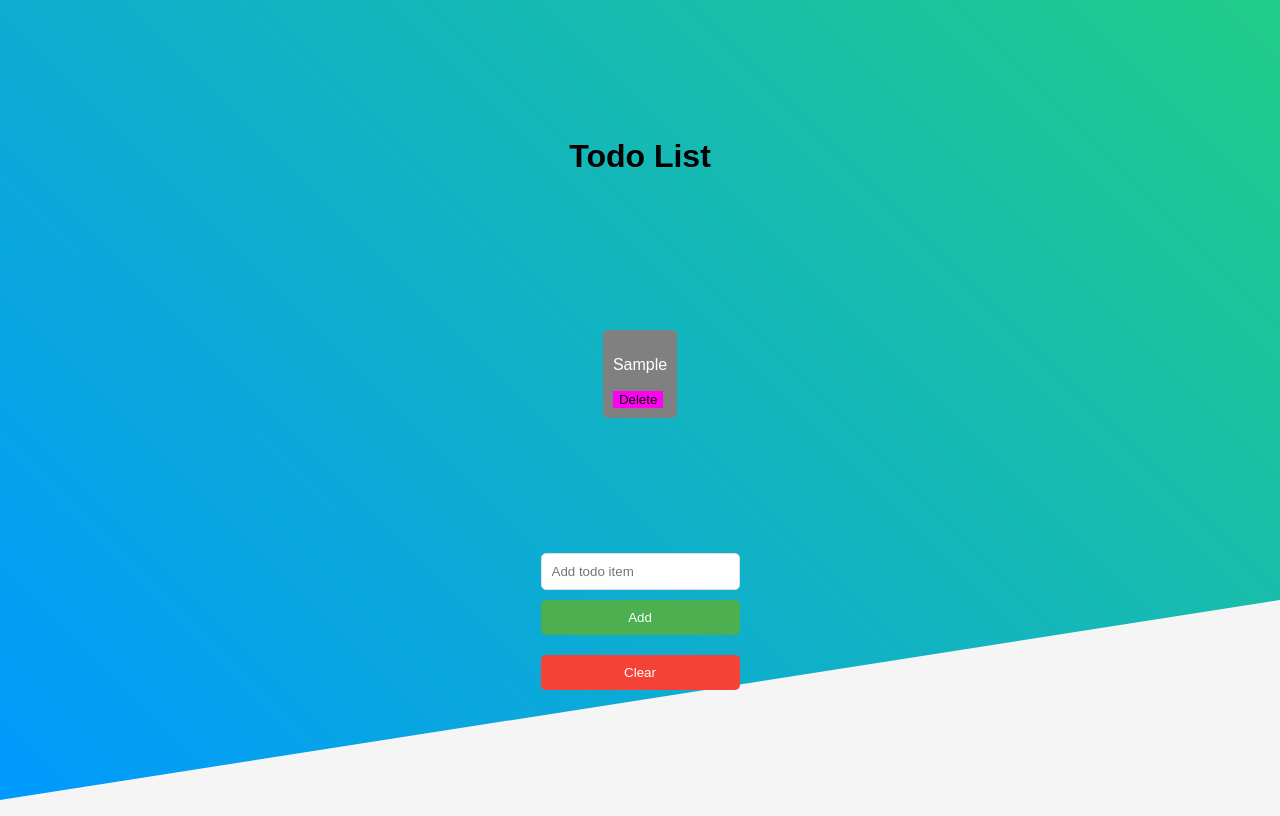
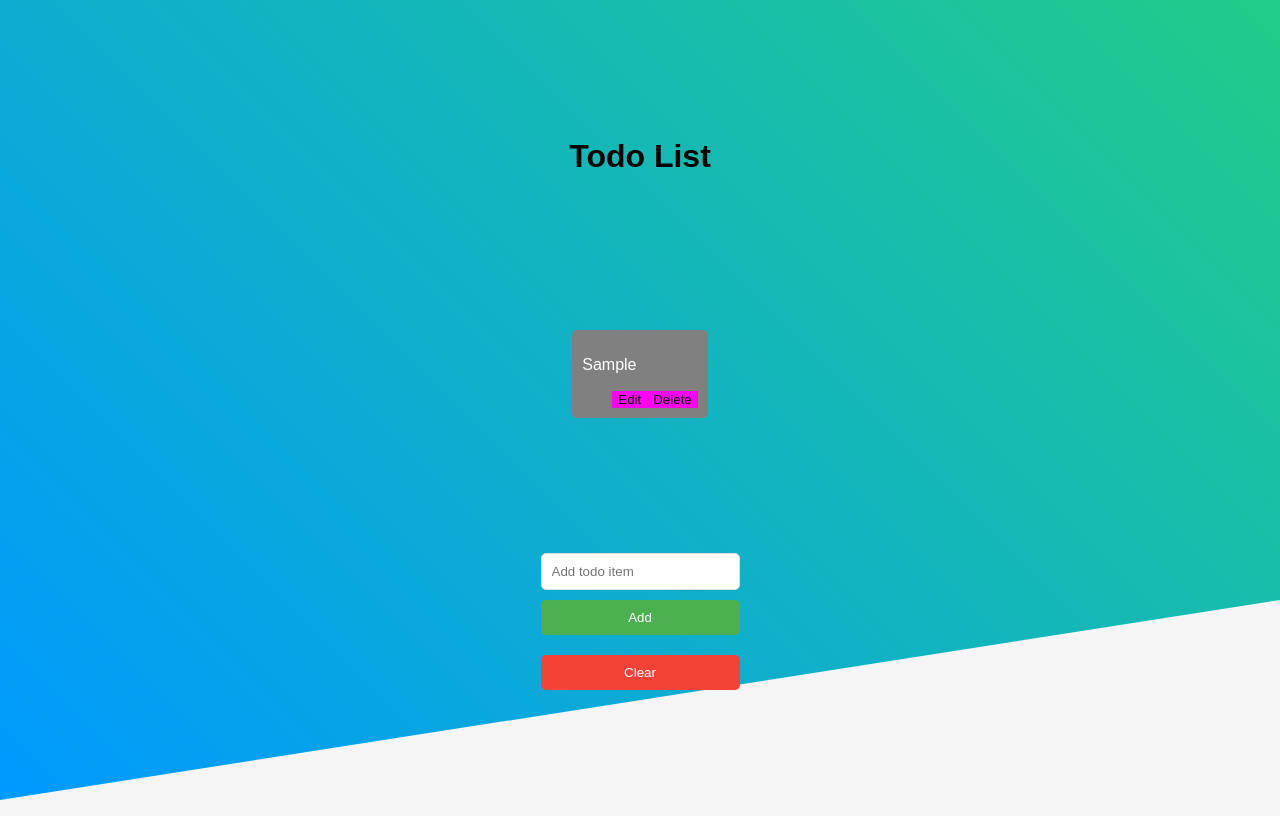
Before and after one commit to james-martinez96/todo-list, a React (Vite) app: page / in a window 1280 px wide. Both pictures are taken after typing "Sample" into the empty fields and a click on the button "Add". Built offline with nearby package versions, Linux system fonts and the light colour scheme.

Commit message:
Add editing functionality to TodoList component

```diff
--- a/src/TodoList.tsx
+++ b/src/TodoList.tsx
@@ -9,7 +9,7 @@ interface Item {
 export const TodoList: React.FC = () => {
   const [todos, setTodos] = useState<Item[]>([]);
   const [input, setInput] = useState<string>("");
-
+  const [editingTodo, setEditingTodo] = useState<Item | null>(null);
   const saveTodos = (todos: Item[]) => {
     localStorage.setItem("todos", JSON.stringify(todos));
   };
@@ -24,6 +24,23 @@ export const TodoList: React.FC = () => {
     setTodos(updatedTodos);
     saveTodos(updatedTodos);
     console.log(updatedTodos);
+  };
+
+  const handleEdit = (id: number) => {
+    const todo = todos.find((todo) => todo.id === id);
+    setEditingTodo(todo || null);
+  };
+
+  const handleUpdate = (id: number, text: string) => {
+    const updatedTodos = todos.map((todo) => {
+      if (todo.id === id) {
+        return { ...todo, text };
+      }
+      return todo;
+    });
+    setTodos(updatedTodos);
+    setEditingTodo(null);
+    saveTodos(updatedTodos);
   };
 
   const handleDelete = (id: number) => {
@@ -60,16 +77,30 @@ export const TodoList: React.FC = () => {
       <h1 className="Card">Todo List</h1>
       <ul className="Card">
         {todos.map((todo) => (
-          <li key={todo.id}>
-            <span
-              onClick={() => handleToggle(todo.id)}
-              style={{
-                textDecoration: todo.completed ? "line-through" : "none",
-                color: todo.completed ? "red" : "black",
-              }}
+          <li key={todo.id} className={todo.completed ? "completed" : ""}>
+            {editingTodo?.id === todo.id ? (
+              <input
+                type="text"
+                value={editingTodo.text}
+                onChange={(e) =>
+                  setEditingTodo({
+                    ...editingTodo,
+                    text: e.currentTarget.value,
+                  })
+                }
+                onBlur={() => handleUpdate(todo.id, editingTodo.text)}
+              />
+            ) : (
+              <span onClick={() => handleToggle(todo.id)}>
+                <p>{todo.text}</p>
+              </span>
+            )}
+            <button
+              className="editButton"
+              onClick={() => handleEdit(todo.id)}
             >
-              <p>{todo.text}</p>
-            </span>
+              Edit
+            </button>
             <button
               className="deleteButton"
               onClick={() => handleDelete(todo.id)}
--- a/src/index.css
+++ b/src/index.css
@@ -20,6 +20,12 @@ body::before {
   justify-content: space-evenly;
   align-items: center;
   height: 100vh;
+}
+
+.completed {
+  text-decoration: line-through;
+  text-decoration-color: black;
+  text-decoration-thickness: 5px;
 }
 
 .Card {
```
